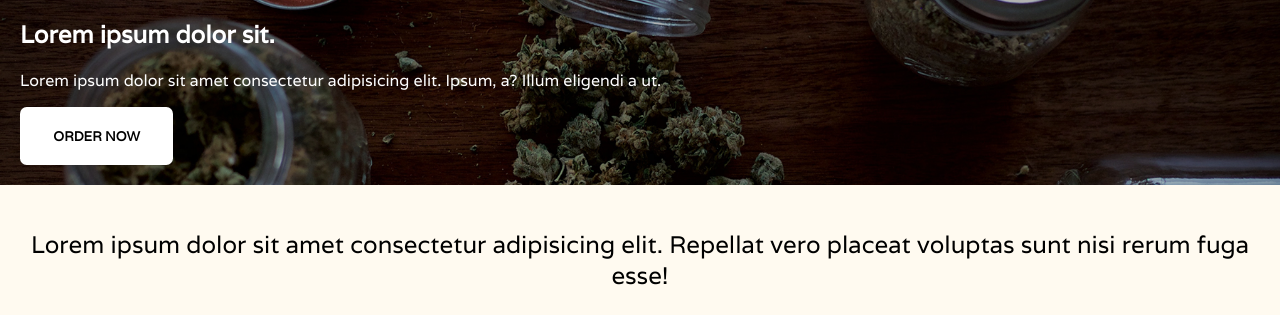
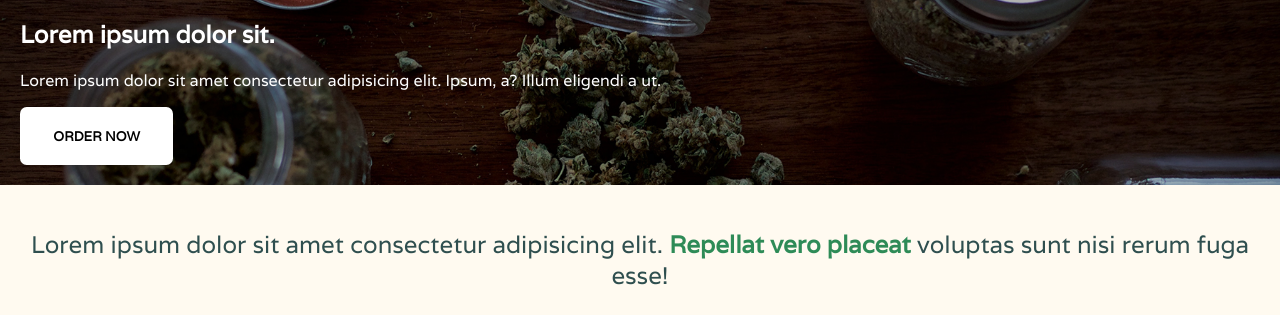
Before and after one commit to WilcoAgten/collab-try-out, a plain HTML site: page index.html in a window 1280 px wide. Shown: the part 485-800 px from the top of the page. Drawn offline with Linux system fonts and the light colour scheme.

Commit message:
quote gedeelte gestyled

```diff
--- a/style.css
+++ b/style.css
@@ -150,6 +150,12 @@ img {
   text-align: center;
   font-family: "Varela";
   font-size: 1.5em;
+  color: darkslategrey;
+}
+
+.index-green {
+  color: seagreen;
+  font-weight: bold;
 }
 
 @media (max-width: 1200px) {
```
